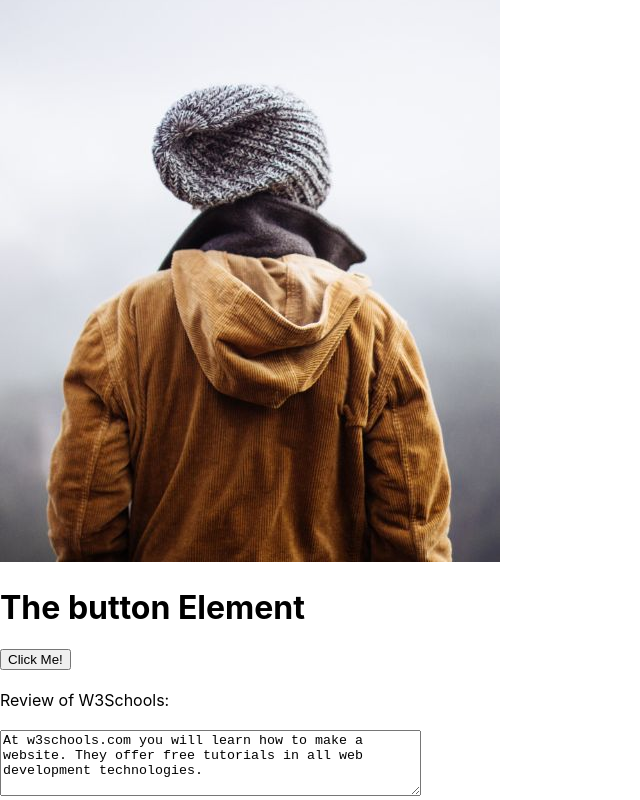
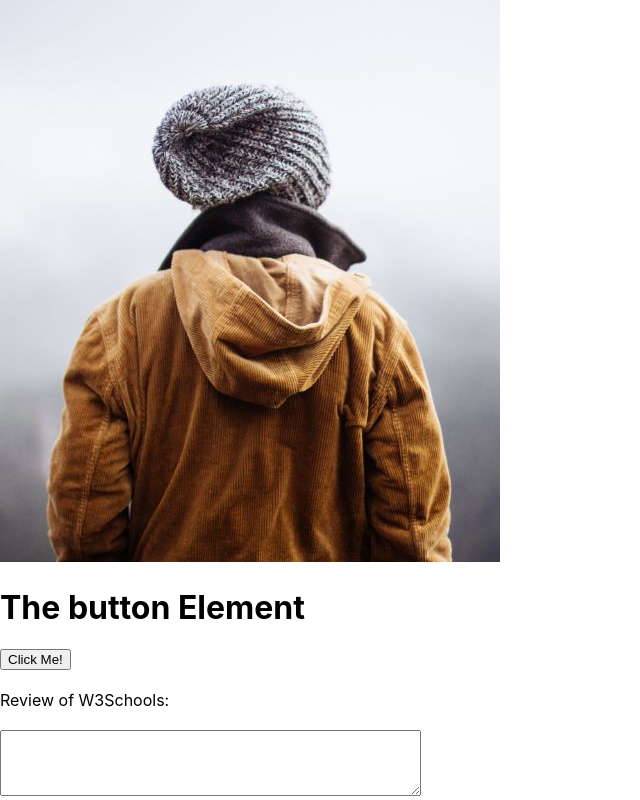
Before and after one commit to zahrafalah/web-gui-testing, a React (Create React App) app: page /contact in a window 1280 px wide. Shown: the part 363-1163 px from the top of the page, without its empty margins (0-640 px from the left). Built offline with nearby package versions, Linux system fonts and the light colour scheme.

Commit message:
adding textarea test

```diff
--- a/src/pages/contact.js
+++ b/src/pages/contact.js
@@ -39,7 +39,7 @@ return (
       <br/>
       <br/>
       <textarea className="text-area" id="text-area" name="text-area" rows="4" cols="50">
-          At w3schools.com you will learn how to make a website. They offer free tutorials in all web development technologies.
+
       </textarea>
 
 	</div>
```
Also changed, not shown: tests/contact-test.js (+6 -0 lines), tests/pages.js (+1 -0 lines).
